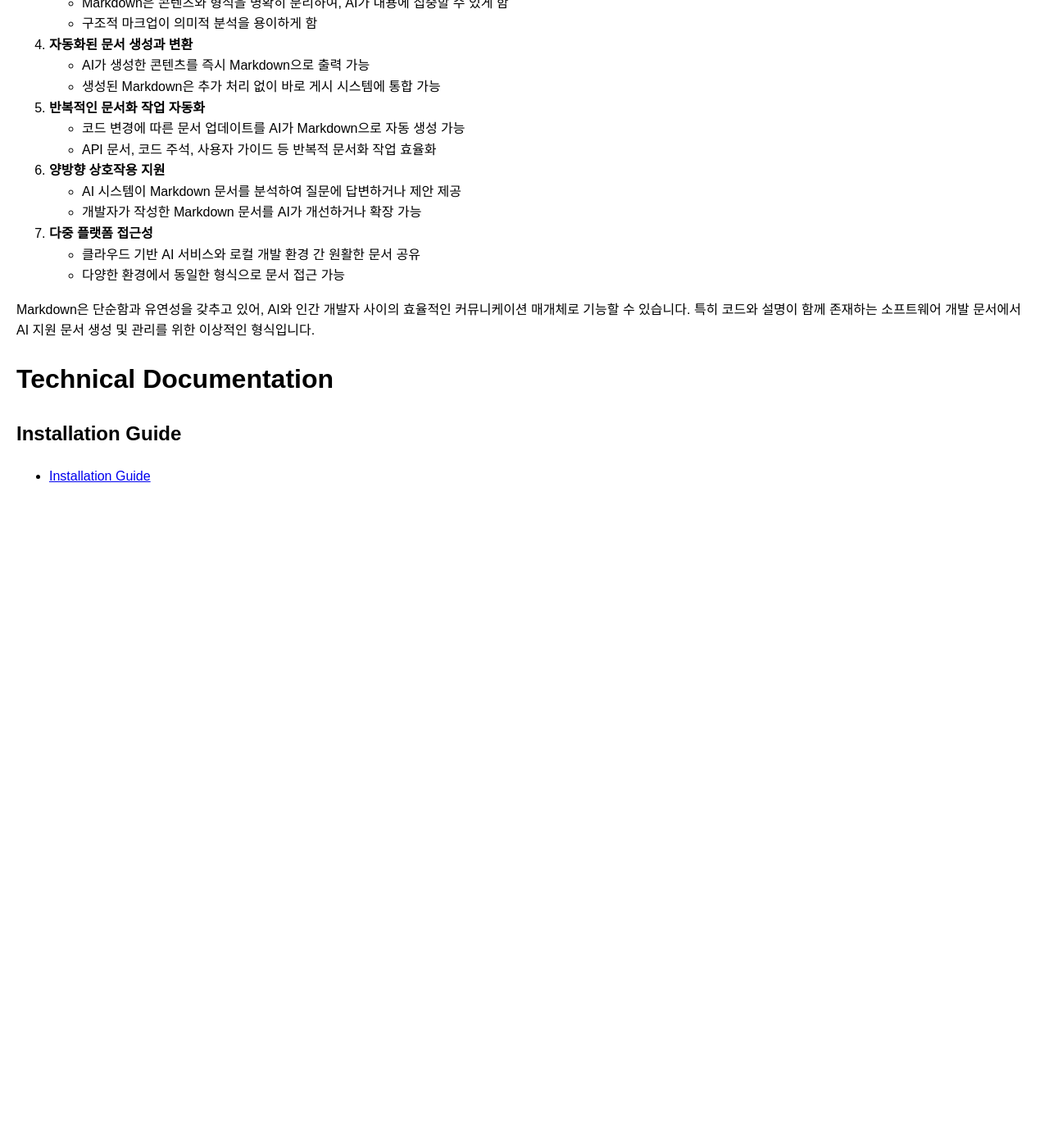
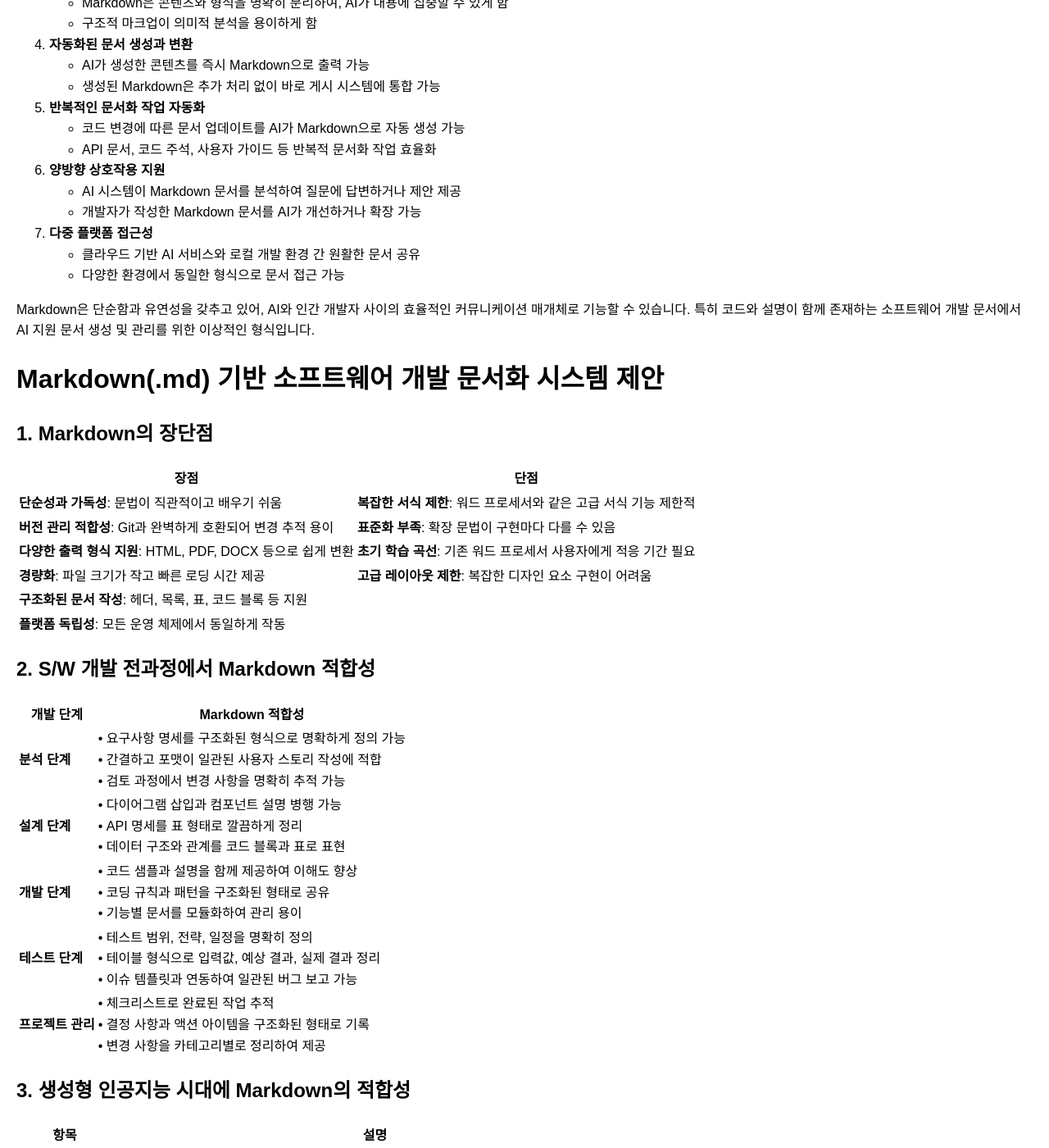
Before and after one commit to Unknownerrrr/Unknownerrrr.github.io, a Jekyll site: the page built from index.md, in a window 1280 px wide and 1400 px high, scrolled down 1451 px. Shown: the whole window at 82% size. Built offline with Jekyll 4.4.1, drawn with Linux system fonts in a browser that asks for light colours; before the commit the page ends 2081 px from its top, so only the background shows below that; some of the changed text lies outside the part shown.

Commit message:
markdown 사용하는 이유_table

```diff
--- a/index.md
+++ b/index.md
@@ -89,6 +89,58 @@ title: Home
 
 Markdown은 단순함과 유연성을 갖추고 있어, AI와 인간 개발자 사이의 효율적인 커뮤니케이션 매개체로 기능할 수 있습니다. 특히 코드와 설명이 함께 존재하는 소프트웨어 개발 문서에서 AI 지원 문서 생성 및 관리를 위한 이상적인 형식입니다.
 
+
+# Markdown(.md) 기반 소프트웨어 개발 문서화 시스템 제안
+
+## 1. Markdown의 장단점
+
+| 장점 | 단점 |
+|------|------|
+| **단순성과 가독성**: 문법이 직관적이고 배우기 쉬움 | **복잡한 서식 제한**: 워드 프로세서와 같은 고급 서식 기능 제한적 |
+| **버전 관리 적합성**: Git과 완벽하게 호환되어 변경 추적 용이 | **표준화 부족**: 확장 문법이 구현마다 다를 수 있음 |
+| **다양한 출력 형식 지원**: HTML, PDF, DOCX 등으로 쉽게 변환 | **초기 학습 곡선**: 기존 워드 프로세서 사용자에게 적응 기간 필요 |
+| **경량화**: 파일 크기가 작고 빠른 로딩 시간 제공 | **고급 레이아웃 제한**: 복잡한 디자인 요소 구현이 어려움 |
+| **구조화된 문서 작성**: 헤더, 목록, 표, 코드 블록 등 지원 | |
+| **플랫폼 독립성**: 모든 운영 체제에서 동일하게 작동 | |
+
+## 2. S/W 개발 전과정에서 Markdown 적합성
+
+| 개발 단계 | Markdown 적합성 |
+|---------|----------------|
+| **분석 단계** | • 요구사항 명세를 구조화된 형식으로 명확하게 정의 가능<br>• 간결하고 포맷이 일관된 사용자 스토리 작성에 적합<br>• 검토 과정에서 변경 사항을 명확히 추적 가능 |
+| **설계 단계** | • 다이어그램 삽입과 컴포넌트 설명 병행 가능<br>• API 명세를 표 형태로 깔끔하게 정리<br>• 데이터 구조와 관계를 코드 블록과 표로 표현 |
+| **개발 단계** | • 코드 샘플과 설명을 함께 제공하여 이해도 향상<br>• 코딩 규칙과 패턴을 구조화된 형태로 공유<br>• 기능별 문서를 모듈화하여 관리 용이 |
+| **테스트 단계** | • 테스트 범위, 전략, 일정을 명확히 정의<br>• 테이블 형식으로 입력값, 예상 결과, 실제 결과 정리<br>• 이슈 템플릿과 연동하여 일관된 버그 보고 가능 |
+| **프로젝트 관리** | • 체크리스트로 완료된 작업 추적<br>• 결정 사항과 액션 아이템을 구조화된 형태로 기록<br>• 변경 사항을 카테고리별로 정리하여 제공 |
+
+## 3. 생성형 인공지능 시대에 Markdown의 적합성
+
+| 항목 | 설명 |
+|-----|------|
+| **AI 통합성** | 생성형 AI 도구(예: GitHub Copilot, ChatGPT)가 Markdown 형식 문서 생성 및 수정에 최적화됨 |
+| **템플릿 자동화** | AI로 문서 템플릿을 생성하고 내용을 자동으로 채울 수 있음 |
+| **내용 추출 용이성** | AI가 텍스트 기반 Markdown에서 정보를 쉽게 분석하고 활용 가능 |
+| **자동 문서 생성** | 코드에서 직접 문서를 자동 생성하는 도구와 호환성이 높음 |
+| **멀티모달 통합** | 텍스트, 코드, 다이어그램을 함께 처리하는 AI 워크플로우에 적합 |
+
+## 4. 규제 준수 문서 관리를 위한 Markdown의 적합성
+
+| 규제 영역 | Markdown 적합성 |
+|---------|----------------|
+| **CSV(Computer System Validation)** | • Git 통합으로 모든 문서 변경 사항의 감사 추적 보장<br>• GitHub Actions를 통해 문서 생성 프로세스 자동화 및 검증<br>• 동일한 소스에서 여러 형식(PDF, HTML)으로 일관된 출력 보장 |
+| **GMP(Good Manufacturing Practice)** | • 버전 관리된 SOP 문서 유지<br>• 검토 및 승인 워크플로우를 Git 기반 시스템에 통합<br>• 최신 프로세스에 맞춘 교육 문서 자동 업데이트 |
+| **규제 제출 최적화** | • 템플릿을 통한 모든 문서의 구조적 일관성 보장<br>• GitHub Actions로 문서 형식과 내용 자동 검증<br>• Git 커밋 서명을 통한 문서 진위성 검증<br>• 문서 템플릿 중앙 관리로 규제 요구사항 변경 시 신속한 대응 |
+
+## 5. 도입 전략 및 권장 사항
+
+| 영역 | 권장 사항 |
+|-----|----------|
+| **도입 전략** | • 중요도가 낮은 문서부터 시작하여 팀의 적응 시간 확보<br>• 기본 Markdown 문법과 Git 워크플로우에 대한 교육 제공<br>• 각 문서 유형별 표준 템플릿 개발로 일관성 유지 |
+| **추천 도구** | • **편집기**: Visual Studio Code + Markdown 확장<br>• **미리보기**: GitHub 또는 GitLab의 내장 렌더링 기능<br>• **변환 도구**: Pandoc을 GitHub Actions와 통합하여 자동화 |
+| **워크플로우 제안** | 1. Markdown 작성<br>2. GitHub에 커밋<br>3. GitHub Actions 자동 변환(HTML, PDF)<br>4. 검토용 미리보기 생성<br>5. 승인 후 최종 문서 게시 |
+| **성공적 도입 팁** | • 팀 내 Markdown 전문가 육성으로 내부 지원 체계 구축<br>• 초기 성공 사례를 통해 팀 내 동기 부여<br>• 지속적인 개선을 위한 사용자 경험 피드백 수집 체계 마련 |
+
+
 # Technical Documentation
 
 ## Installation Guide
```
